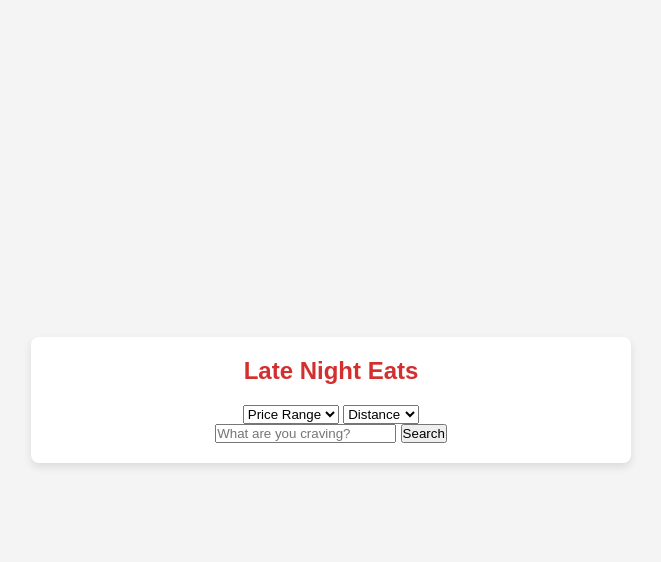
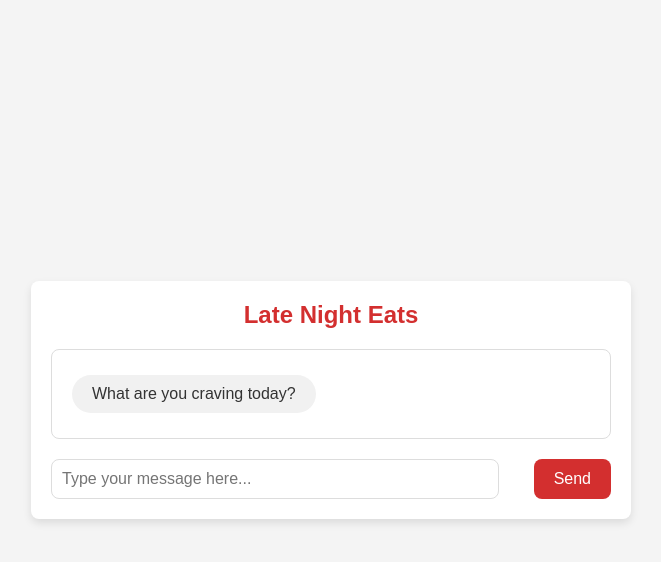
Before and after one commit to Zaraius/FoodFinder, a Flask app: page / in a window 1280 px wide. Shown: the top 562 px of the page, without its empty margins (309-970 px from the left). Run offline with Flask 3, Linux system fonts and the light colour scheme.

Commit message:
Update index.html
chatbot build

```diff
--- a/templates/index.html
+++ b/templates/index.html
@@ -9,44 +9,25 @@
 <body>
     <div class="container">
         <h1>Late Night Eats</h1>
-        <div class="search-container">
-            <form action="/search" method="POST">
-                <div class="filters">
-                    <select name="price_range">
-                        <option value="">Price Range</option>
-                        <option value="$">$</option>
-                        <option value="$$">$$</option>
-                        <option value="$$$">$$$</option>
-                    </select>
-                    <select name="distance">
-                        <option value="">Distance</option>
-                        <option value="0.5">0.5 miles</option>
-                        <option value="1">1 mile</option>
-                        <option value="2">2 miles</option>
-                    </select>
-                </div>
-                <div class="search-box">
-                    <input type="text" name="query" placeholder="What are you craving?">
-                    <button type="submit">Search</button>
-                </div>
-            </form>
+
+        <!-- Chatbox -->
+        <div id="chatbox" class="chatbox">
+            {% if results %}
+                {% for result in results %}
+                    <div class="bot-message bot-response">
+                        <strong>{{ result.name }}</strong>: {{ result.description }} ({{ result.price }})
+                    </div>
+                {% endfor %}
+            {% endif %}
         </div>
 
-        {% if results %}
-        <div class="results">
-            <h2>Top 5 Recommendations</h2>
-            {% for result in results %}
-            <div class="result-card">
-                <h3>{{ result.name }}</h3>
-                <p>{{ result.description }}</p>
-                <div class="details">
-                    <span>{{ result.price }}</span>
-                    <span>{{ result.distance }} miles</span>
-                </div>
-            </div>
-            {% endfor %}
+        <!-- Input Container -->
+        <div class="input-container">
+            <input type="text" id="user-input" placeholder="Type your message here..." />
+            <button id="send">Send</button>
         </div>
-        {% endif %}
     </div>
+
+    <script src="{{ url_for('static', filename='script.js') }}"></script>
 </body>
 </html>
```
